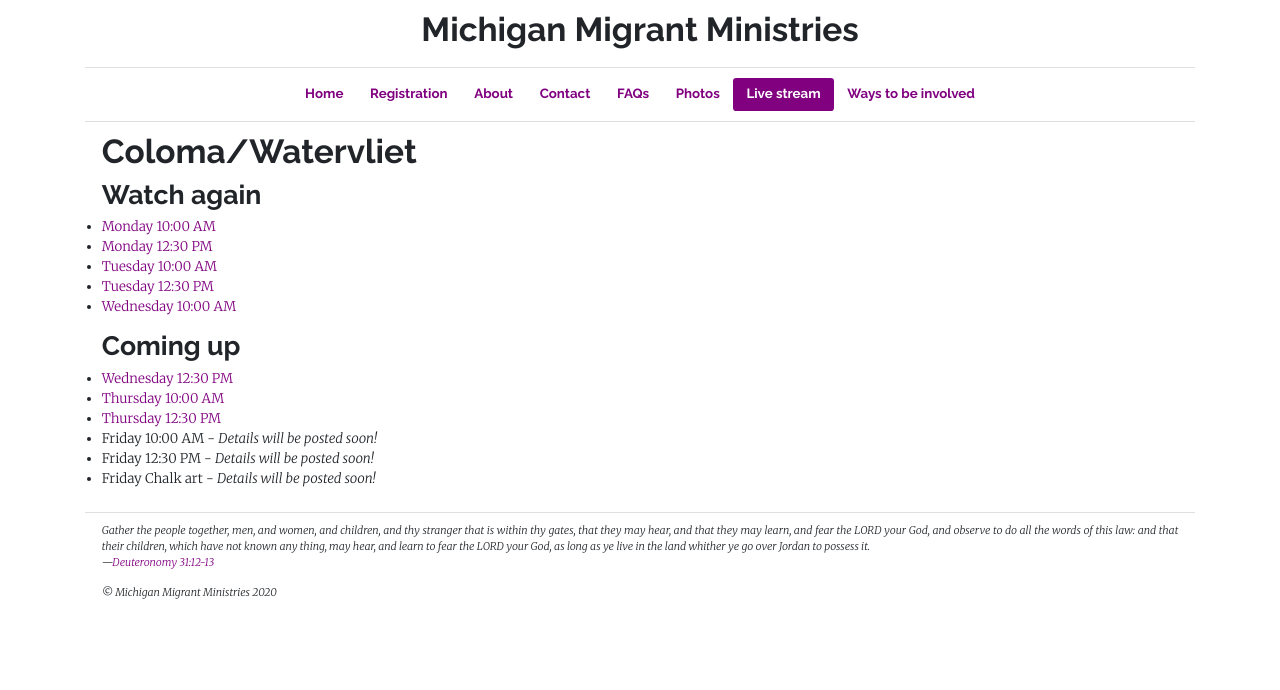
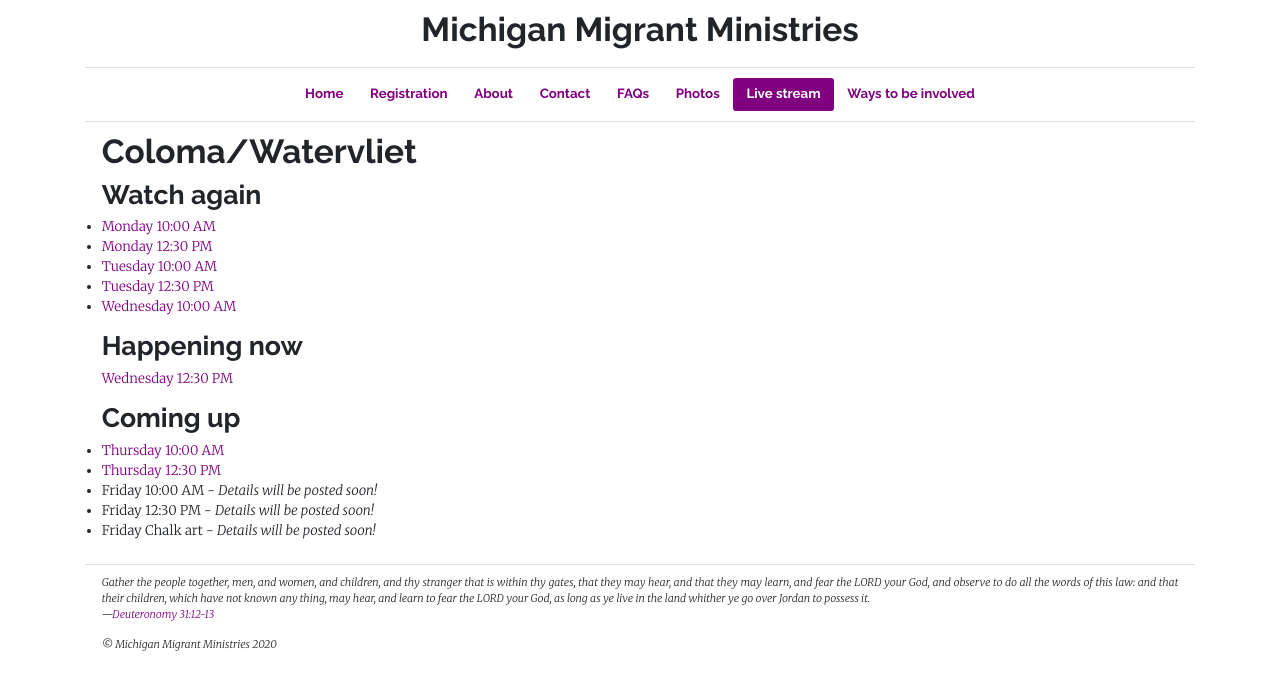
Before and after one commit to michigan-migrant-ministries/website, a Jekyll site: the page built from _pages/live-stream.html, in a window 1280 px wide. Shown: the top 690 px of the page. Built offline with Jekyll 4.4.1, drawn with Linux system fonts in a browser that asks for light colours.

Commit message:
Live now

```diff
--- a/_pages/live-stream.html
+++ b/_pages/live-stream.html
@@ -27,20 +27,17 @@
   </li>
 </ul>
 
-<!-- <h2>
+<h2>
   Happening now
 </h2>
 <p>
-
-</p> -->
+  <a target="_blank" href="https://www.facebook.com/michiganmigrantministries/videos/314865009635897/">Wednesday 12:30 PM</a>
+</p>
 
 <h2>
   Coming up
 </h2>
 <ul>
-  <li>
-    <a target="_blank" href="https://www.facebook.com/michiganmigrantministries/posts/106484394499893">Wednesday 12:30 PM</a>
-  </li>
   <li>
     <a target="_blank" href="https://www.facebook.com/michiganmigrantministries/posts/106486741166325">Thursday 10:00 AM</a>
   </li>
```
